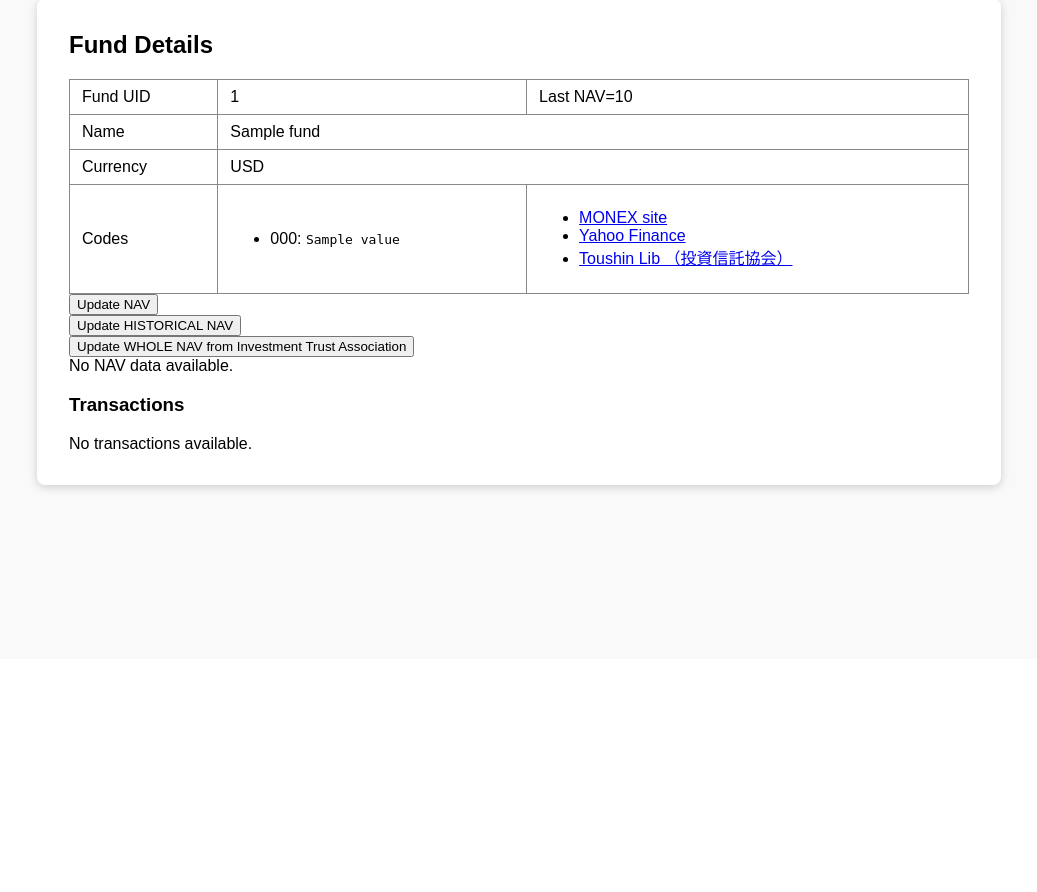
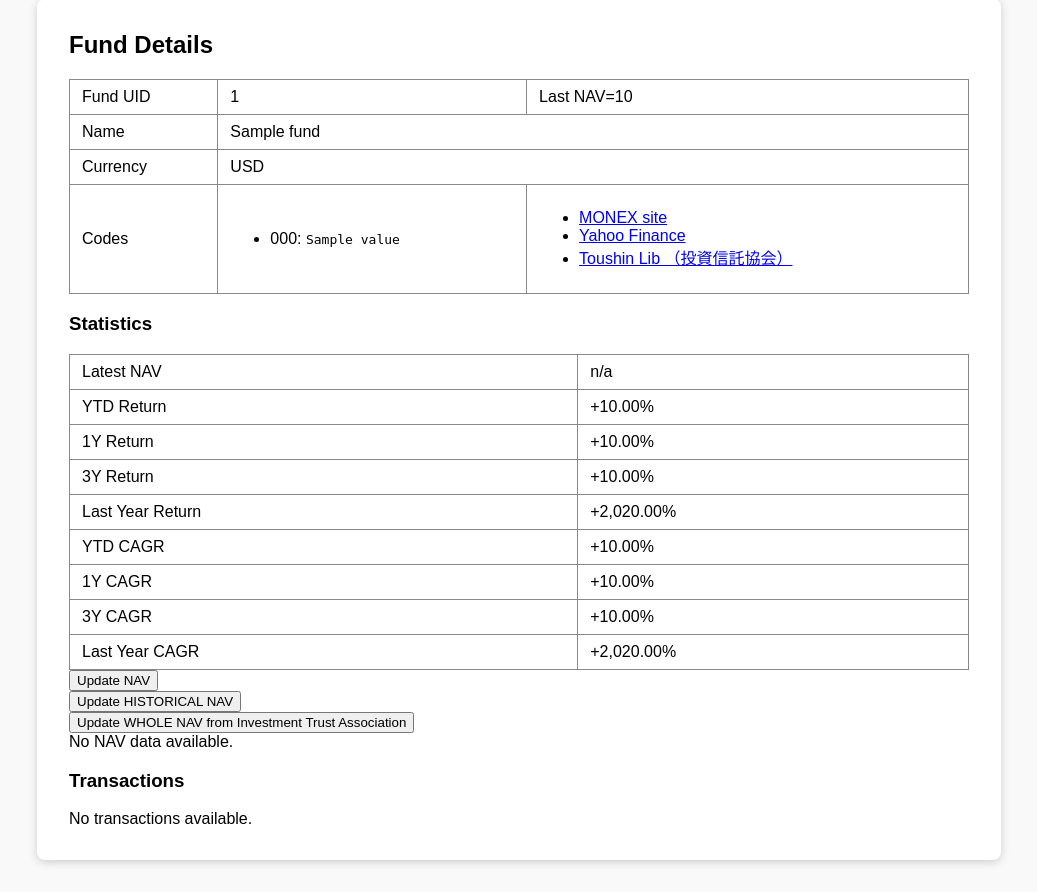
Before and after one commit to AlanFromJapan/FundManagerCompanion, a Flask app: template templates/fund_detail.html in a window 1280 px wide. Shown: the part 141-1033 px from the top of the page, without its empty margins (121-1158 px from the left). Before the commit the page ends 633 px from the top, so only its background shows below. Run offline with Flask 3, Linux system fonts and the light colour scheme; the template is opened without the code that fills it: most values are stand-ins (such as "Sample title", 1, 10 or a date in 2020); some libraries are stand-ins or nearby versions.

Commit message:
Added fund calculated basic stats

```diff
--- a/templates/fund_detail.html
+++ b/templates/fund_detail.html
@@ -41,6 +41,47 @@
     </tr>
 </table>
 
+<h3>Statistics</h3>
+<table>
+    <tr>
+        <td>Latest NAV</td>
+        <td>{{ "{:,.0f}".format(fund.latest_nav) if fund.latest_nav else "n/a" }}</td>
+    </tr>
+    <tr>
+        <td>YTD Return</td>
+        <td>{{ "{:+,.2f}%".format(fund.stats['return_ytd'])  }}</td>
+    </tr>
+    <tr>
+        <td>1Y Return</td>
+        <td>{{ "{:+,.2f}%".format(fund.stats['return_1y'])  }}</td>
+    </tr>
+    <tr>
+        <td>3Y Return</td>
+        <td>{{ "{:+,.2f}%".format(fund.stats['return_3y'])  }}</td>
+    </tr>
+    <tr>
+        <td>Last Year Return</td>
+        <td>{{ "{:+,.2f}%".format(fund.stats['return_last_year'])  }}</td>
+    </tr>
+    <tr>
+        <td>YTD CAGR</td>
+        <td>{{ "{:+,.2f}%".format(fund.stats['cagr_ytd'])  }}</td>
+    </tr>
+    <tr>
+        <td>1Y CAGR</td>
+        <td>{{ "{:+,.2f}%".format(fund.stats['cagr_1y'])  }}</td>
+    </tr>
+    <tr>
+        <td>3Y CAGR</td>
+        <td>{{ "{:+,.2f}%".format(fund.stats['cagr_3y'])  }}</td>
+    </tr>
+    <tr>
+        <td>Last Year CAGR</td>
+        <td>{{ "{:+,.2f}%".format(fund.stats['cagr_last_year'])  }}</td>
+    </tr>
+</table>
+
+
 <form method="post" action="/funds/{{ fund.fund_id }}">
     <input type="hidden" name="update_nav" value="true">
     <input type="submit" value="Update NAV">
@@ -56,6 +97,9 @@
 
 
 {% if fund.nav %}
+
+    <!--   --------------------------------------------------------------------------- -->
+
     <h3>NAV Chart ({{chartData[3]}} latest)</h3>
     <canvas id="myChart" ></canvas>
 
```
Also changed, not shown: fund.py (+71 -0 lines).
